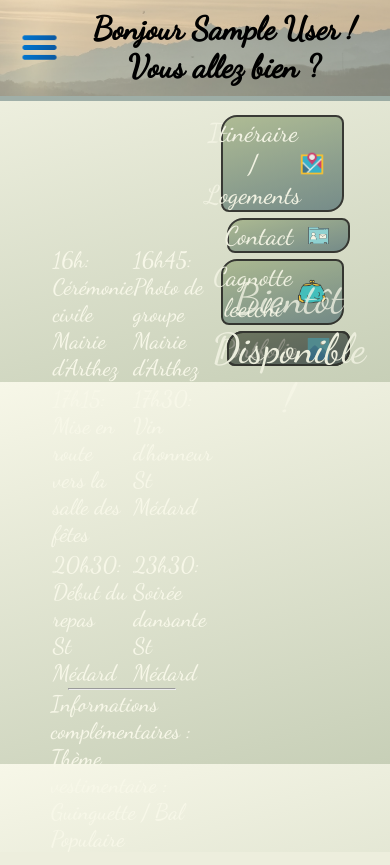
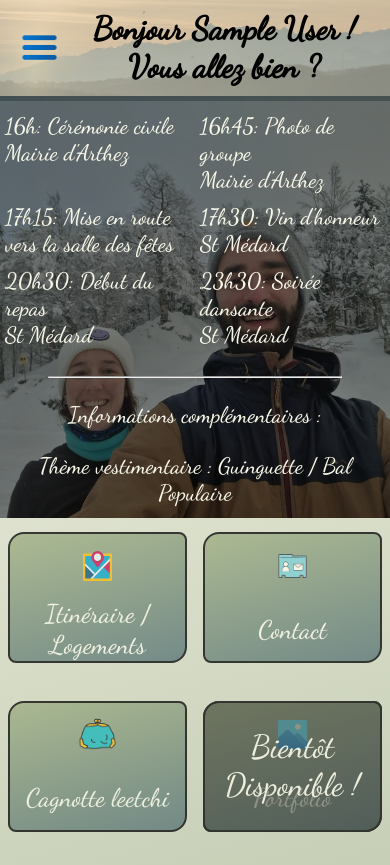
Before and after one commit to Paul-Serrano/Site-de-Mariage, a PHP site: page /view/index.php in a window 390 px wide. Before the commit the page ends 764 px from the top, so only its background shows below. Run offline with PHP 8.4, Linux system fonts and the light colour scheme; the visitor is signed in with stand-in values (Sample User, id 1); some libraries are stand-ins or nearby versions.

Commit message:
index & nav phone change

```diff
--- a/public/style.css
+++ b/public/style.css
@@ -15,7 +15,7 @@
 }
 
 html {
-  height: auto;
+  height: 100%;
 }
 
 img {
@@ -1841,15 +1872,12 @@ body {
   }
 
   .index-container {
-    display: grid;
-    grid-template-columns: 1fr 1fr 1fr;
-    justify-content: center;
-    align-items: center;
+    width: 45%;
   }
 
   .index-block-link {
     width: 75%;
-    height: 75%;
+    height: 20%;
     justify-self: center;
   }
 
@@ -1867,14 +1895,6 @@ body {
 
   .index-block-link:nth-child(4) {
     top: 0;
-    grid-area: 2 / 1 / 3 / 3;
-    width: 40%;
-  }
-
-  .index-block-link:nth-child(5) {
-    top: 0;
-    grid-area: 2 / 2 / 3 / 4;
-    width: 40%;
   }
 
   .index-block {
@@ -1882,7 +1902,7 @@ body {
   }
 
   .index-block-content {
-    width: 75%;
+    width: 45%;
     margin: 0;
   }
 
@@ -2113,57 +2103,102 @@ body {
     margin: 0;
   }
 
+  .menu-burger {
+    width: 400%;
+    left: 150%;
+    padding: 25%;
+    background: rgba(0, 0, 0, 0.5);
+  }
+
+  .menu-burger-btn {
+    width: 100%;
+  }
+
   .display {
     display: flex;
   }
 
   .index-main {
-    margin-top: 5%;
+    margin-top: 0;
+    width: 100%;
+    height: 100%;
+    flex-direction: column;
+  }
+
+  .index-container {
+    width: 100%;
+    display: grid;
+    grid-template-columns: 1fr 1fr;
+    height: 40vh;
+  }
+
+  .index-block-link {
+    height: 75%;
+    align-items: center;
+    justify-content: center;
     width: 90%;
+  }
+
+  .index-block {
+    flex-direction: column-reverse;
     height: 100%;
-  }
-
-  .index-container {
-    display: flex;
-    flex-direction: column;
-    align-items: center;
-    justify-content: flex-start;
-  }
-
-  .index-block-link {
-    height: 10%;
-    align-items: center;
-    justify-content: center;
-  }
-
-  .index-block {
-    flex-direction: row;
+    margin-bottom: 5%;
+    position: absolute;
+  }
+
+  .index-block-content {
     height: 50%;
-    margin-bottom: 5%;
+  }
+
+  .index-block-title {
+    width: 100%;
+    height: 50%;
+    justify-content: center;
+    align-items: center;
+  }
+
+  .not-availaible p {
+    font-size: 50%;
   }
 
   .index-block-link:nth-child(1) {
-    left: -2.5%;
-    width: 100%;
+    top: 0;
+    left: 0;
   }
 
   .index-block-link:nth-child(2) {
-    left: 2.5%;
-    width: 100%;
+    top: 0;
+    left: 0;
   }
 
   .index-block-link:nth-child(3) {
-    left: -2.5%;
-    width: 100%;
+    top: 0;
+    left: 0;
   }
 
   .index-block-link:nth-child(4) {
-    left: 2.5%;
-    width: 100%;
-  }
-
-  .index-block-link:nth-child(5) {
-    left: -2.5%;
+    top: 0;
+    left: 0;
+  }
+
+  .planning-container {
+    height: 50vh;
+    width: 100%;
+  }
+
+  .planning-container p {
+    text-align: center;
+  }
+
+  .planning-bckg {
+    border-radius: 0;
+  }
+
+  .planning-filter {
+    border-radius: 0;
+  }
+
+  .planning-content {
     width: 100%;
   }
 
--- a/view/index.php
+++ b/view/index.php
@@ -86,7 +86,7 @@ if (isset($_GET['success'])) {
                     <div class="index-block-content"><img src="../public/img/contact.png" alt="contact"></div>
                 </div>
             </a>
-            <a class="index-block-link" href="../view/leetchi.php?page=leetchi">
+            <a class="index-block-link" target="_blank" href="https://www.leetchi.com/c/mariage-noemie-et-hugo?fbclid=IwAR0BrDNGZs6Cp6VB-rJw7NL9w8eiLUvLEj_256G8_mfyfhC8UglBSQiApeA">
                 <div class="index-block">
                     <div class="index-block-title"><p>Cagnotte leetchi</p></div>
                     <div class="index-block-content"><img src="../public/img/cagnotte-leetchi.png" alt="cagnotte leetchi"></div>
```
Also changed, not shown: other parts of public/style.css (+32 -31 lines), includes/_nav.php (+36 -41 lines). Lines whose indentation alone changed are shown as unchanged.
